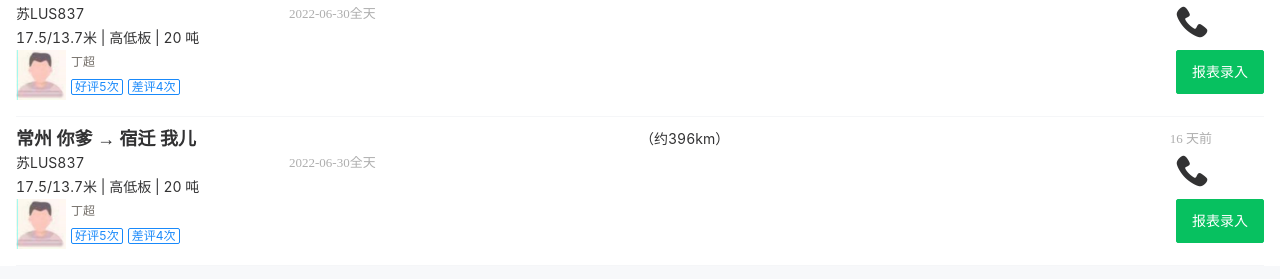
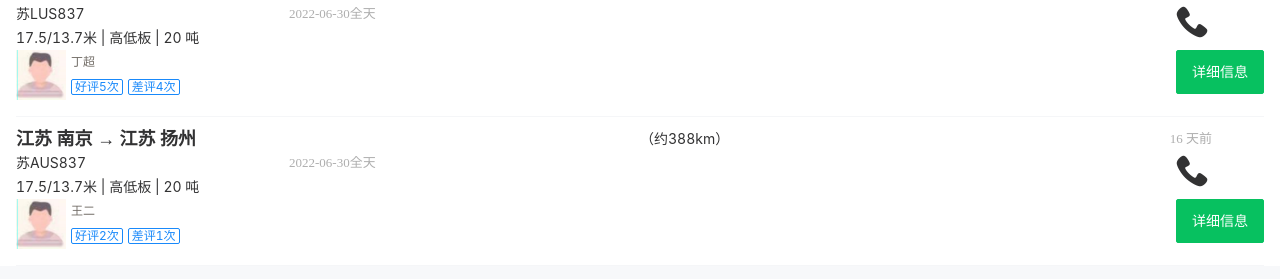
Before and after one commit to luoboQAQ/truck-management-front, a Vue app: page /owner/soldorders in a window 1280 px wide. Shown: the part 132-411 px from the top of the page. Built offline with nearby package versions, Linux system fonts and the light colour scheme.

Commit message:
fix(component): 修复车主名称未组件化

```diff
--- a/src/components/OrderCell.vue
+++ b/src/components/OrderCell.vue
@@ -30,7 +30,7 @@
             />
           </van-col>
           <van-col style="margin-left: 5px;color: #736E68;font-size: 12px;">
-            丁超
+            {{ data.cName }}
           </van-col>
           <br />
           <van-col style="margin-left: 5px;">
@@ -42,17 +42,13 @@
         </van-row>
       </van-col>
       <van-col span="6" style="text-align:right;">
-        <van-button type="primary">报表录入</van-button>
+        <van-button type="primary" to="entryreport">详细信息</van-button>
       </van-col>
     </van-row>
   </van-cell>
 </template>
 
 <script>
-import moment from 'moment'
-
-moment.locale('zh-cn')
-
 export default {
   name: 'OrderCell',
   props: {
@@ -70,7 +66,8 @@ export default {
           cParameter: '17.5/13.7米 | 高低板',
           cGoodNum: 5,
           cBadNum: 4,
-          cMax: 20
+          cMax: 20,
+          cName: '丁超'
         }
       }
     }
--- a/src/views/owner/SoldOrdersView.vue
+++ b/src/views/owner/SoldOrdersView.vue
@@ -30,19 +30,21 @@ export default {
           cParameter: '17.5/13.7米 | 高低板',
           cGoodNum: 5,
           cBadNum: 4,
-          cMax: 20
+          cMax: 20,
+          cName: '丁超'
         },
         {
-          aStart: '常州 你爹',
-          aEnd: '宿迁 我儿',
-          aDistance: 396,
+          aStart: '江苏 南京',
+          aEnd: '江苏 扬州',
+          aDistance: 388,
           aTransdate: '2022-06-30T11:45:19+08:00',
           aCreatdate: '2022-06-10T11:45:19+08:00',
-          cLicense: '苏LUS837',
+          cLicense: '苏AUS837',
           cParameter: '17.5/13.7米 | 高低板',
-          cGoodNum: 5,
-          cBadNum: 4,
-          cMax: 20
+          cGoodNum: 2,
+          cBadNum: 1,
+          cMax: 20,
+          cName: '王二'
         }
       ],
       loading: false,
```
